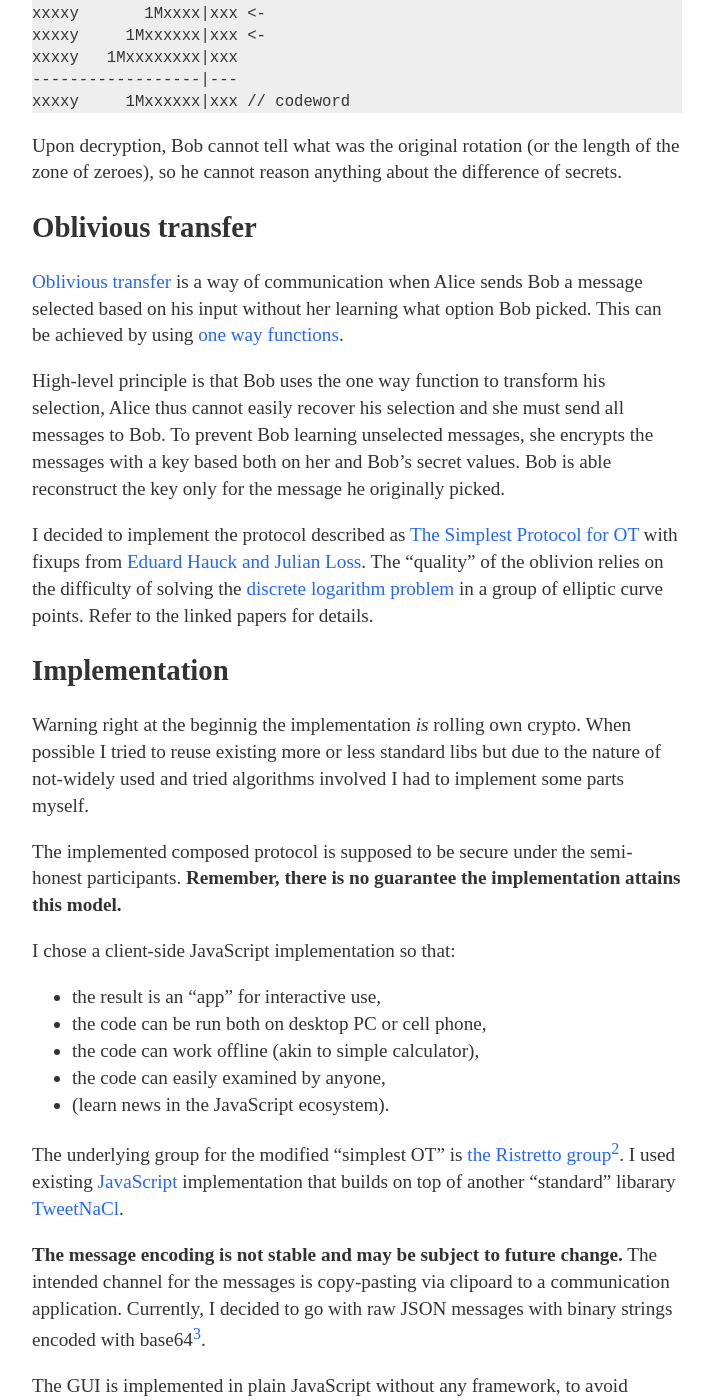
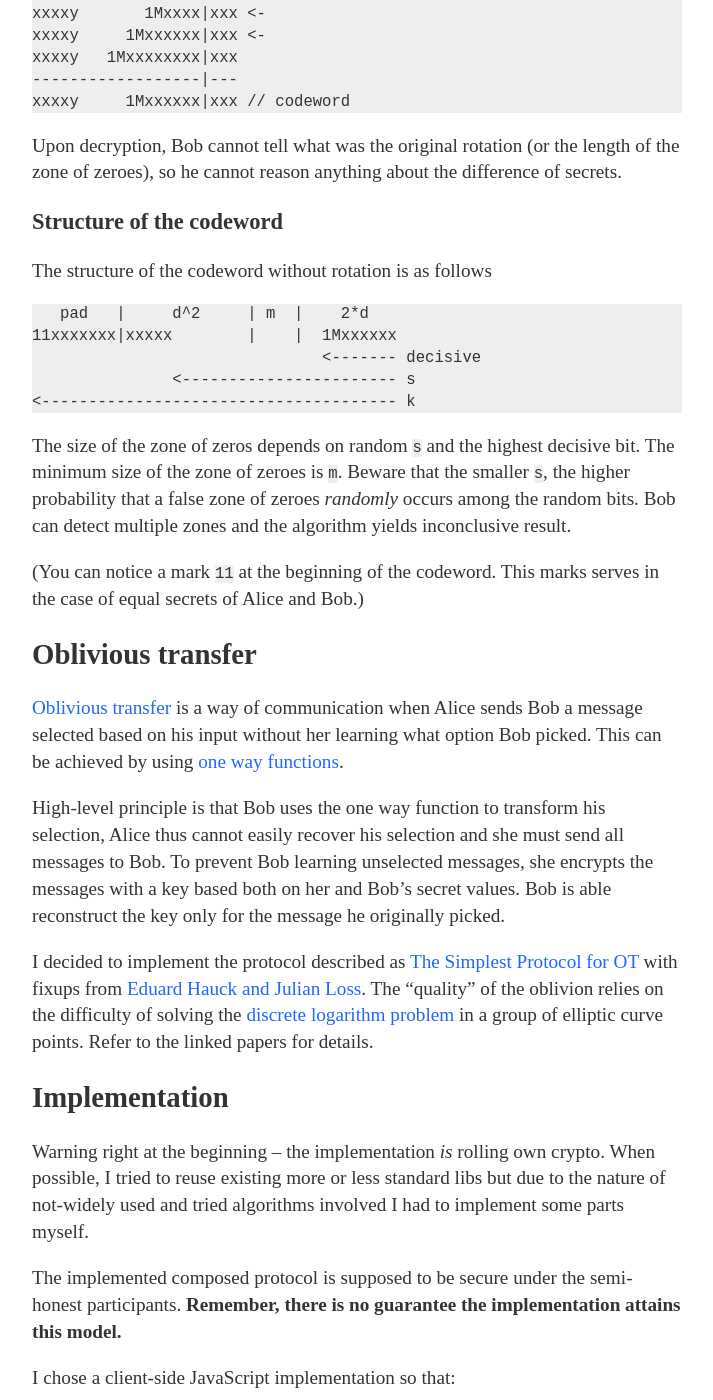
Before and after one commit to Werkov/Werkov.github.io, a Jekyll site: the page built from _posts/2022-01-26-ymp-explanation.md, in a window 1280 px wide and 1400 px high, scrolled down 3501 px. Shown: the whole window, without its empty margins (283-996 px from the left). Built offline with Jekyll 4.4.1, drawn with Linux system fonts in a browser that asks for light colours; some of the changed text lies outside the part shown.

Commit message:
millionaire explanation: Proofread

```diff
--- a/_posts/2022-01-26-ymp-explanation.md
+++ b/_posts/2022-01-26-ymp-explanation.md
@@ -55,7 +55,8 @@ world apart.
 
 [^sim]: I can't explain myself this part clearly as I didn't find consistent and
         easy to grasp definitions of de-facto standard simulation-based proofs.
-        Obviously, the simulator cannot decrypt the messages from Alice to provide `a` to the ideal functionality.
+        Obviously, the simulator cannot decrypt the messages from Alice to
+        provide `a` to the ideal functionality.
         But it can "fake" any values tha Alice obtains from random oracles (hash
         functions) so the simulator keeps information about secrets derived by
         Alice and only that way it can decrypt and pass raw `a` to the ideal
@@ -118,10 +119,10 @@ How are the decisive bits picked? Alice actually prepares two alternatives for
 each digit
 
 	decisive
-	xxxxxxx        1Mxxxx
+	xxxxxxx        1Mxxxx|
 
 	non-decisive
-	xxxxxxx
+	xxxxxxx              |
 
 and Bob picks based on *his* digit.
 The pair of binary digits is decisive iff their XOR is 1.
@@ -172,6 +173,26 @@ randomizing size of the random padding (denoted by random bits `y`).
 Upon decryption, Bob cannot tell what was the original rotation (or the length
 of the zone of zeroes), so he cannot reason anything about the difference of
 secrets.
+
+### Structure of the codeword
+
+The structure of the codeword without rotation is as follows
+
+	   pad   |     d^2     | m  |    2*d
+	11xxxxxxx|xxxxx        |    |  1Mxxxxxx
+	                               <------- decisive
+	               <----------------------- s
+	<-------------------------------------- k
+
+The size of the zone of zeros depends on random `s` and the highest decisive bit.
+The minimum size of the zone of zeroes is `m`.
+Beware that the smaller `s`, the higher probability that a false zone of zeroes
+*randomly* occurs among the random bits.
+Bob can detect multiple zones and the algorithm yields inconclusive result.
+
+(You can notice a mark `11` at the beginning of the codeword. This marks serves
+in the case of equal secrets of Alice and Bob.)
+
 
 ## Oblivious transfer
 
@@ -196,8 +217,8 @@ Refer to the linked papers for details.
 
 ## Implementation
 
-Warning right at the beginnig the implementation *is* rolling own crypto.
-When possible I tried to reuse existing more or less standard libs but due to
+Warning right at the beginning -- the implementation *is* rolling own crypto.
+When possible, I tried to reuse existing more or less standard libs but due to
 the nature of not-widely used and tried algorithms involved I had to implement
 some parts myself.
 
@@ -209,12 +230,12 @@ I chose a client-side JavaScript implementation so that:
   * the result is an "app" for interactive use,
   * the code can be run both on desktop PC or cell phone,
   * the code can work offline (akin to simple calculator),
-  * the code can easily examined by anyone,
-  * (learn news in the JavaScript ecosystem).
+  * the code can be easily examined by anyone ([PRs welcomed](https://github.com/Werkov/Werkov.github.io/tree/master/resources/2022-ymp)),
+  * (I learn news in the JavaScript ecosystem).
 
 The underlying group for the modified "simplest OT" is [the Ristretto group](https://ristretto.group/)[^ristretto].
 I used existing [JavaScript](https://github.com/novifinancial/ristretto255-js)
-implementation that builds on top of another "standard" libarary
+implementation that builds on top of another "standard" library
 [TweetNaCl](https://tweetnacl.js.org/).
 
 [^ristretto]: Initially, I intended to use whole Curve25519 group as implemented by NaCl but
@@ -222,7 +243,7 @@ implementation that builds on top of another "standard" libarary
 	      robust Ristretto API that works with just the subgroup.
 
 **The message encoding is not stable and may be subject to future change.**
-The intended channel for the messages is copy-pasting via clipoard to a communication application.
+The intended channel for the messages is copy-pasting via clipboard to a communication application.
 Currently, I decided to go with raw JSON messages with binary strings encoded with base64[^rsamsg].
 
 The GUI is implemented in plain JavaScript without any framework, to avoid
```
Also changed, not shown: other parts of _posts/2022-01-26-ymp-explanation.md (+3 -3 lines).
